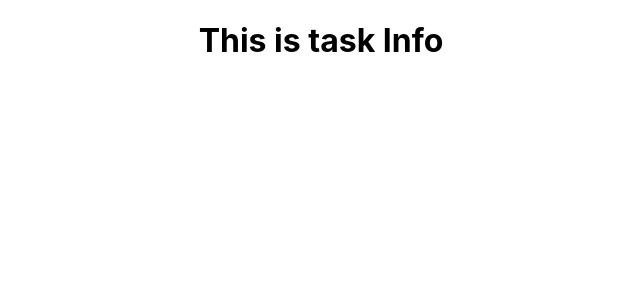
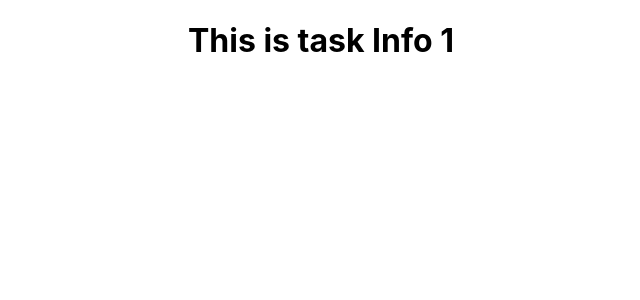
Before and after one commit to mamun-opu/to-do, a React (Create React App) app: page /task/1 in a window 1280 px wide. Shown: the top 300 px of the page, without its empty margins (319-959 px from the left). Built offline with nearby package versions, Linux system fonts and the light colour scheme.

Commit message:
reading from url

```diff
--- a/src/App.js
+++ b/src/App.js
@@ -3,8 +3,7 @@ import Tasks from './components/Tasks/Tasks';
 import {
   BrowserRouter,
   Routes,
-  Route,
-  Link
+  Route
 } from "react-router-dom";
 import TaskInfo from './components/TaskInfo/TaskInfo';
 
@@ -15,7 +14,7 @@ function App() {
     <div className="App">
       <BrowserRouter>
         <Routes>
-          <Route path = '/'element = {<Tasks />} />
+          <Route exact path = '/' element = {<Tasks />} />
           <Route
             path="/task/:taskId"
             element={<TaskInfo />}
--- a/src/components/Task/Task.js
+++ b/src/components/Task/Task.js
@@ -45,7 +45,7 @@ const Task = ({ name, todoList,setTodoList, deleteHandler, completeHandler, id,
   return (
     <div>
         <div className =  {'taskDisplay ' + (display ? 'display-flex': 'display-none')}>
-            <h3 style={{ color: 'tomato', textDecoration: 'none' }}><Link to = {"/task/"+id}>{taskNumber+1}. {name}</Link></h3>
+            <h3><Link style={{ color: 'tomato', textDecoration: 'none' }} to = {"/task/"+id}>{taskNumber+1}. {name}</Link></h3>
 
             <div style={{ marginLeft: '10px' }}>
                 <button onClick={() => handleSelectTask(id)}>update</button>
--- a/src/components/TaskInfo/TaskInfo.js
+++ b/src/components/TaskInfo/TaskInfo.js
@@ -4,9 +4,10 @@ import { useParams } from 'react-router';
 const TaskInfo = () => {
     const {taskId} = useParams();
     console.log(taskId)
+
     return (
         <div>
-            <h1>This is task Info</h1>
+            <h1>This is task Info {taskId}</h1>
         </div>
     );
 };
```
Also changed, not shown: src/components/Task/Tasks.css (line endings or trailing spaces).
